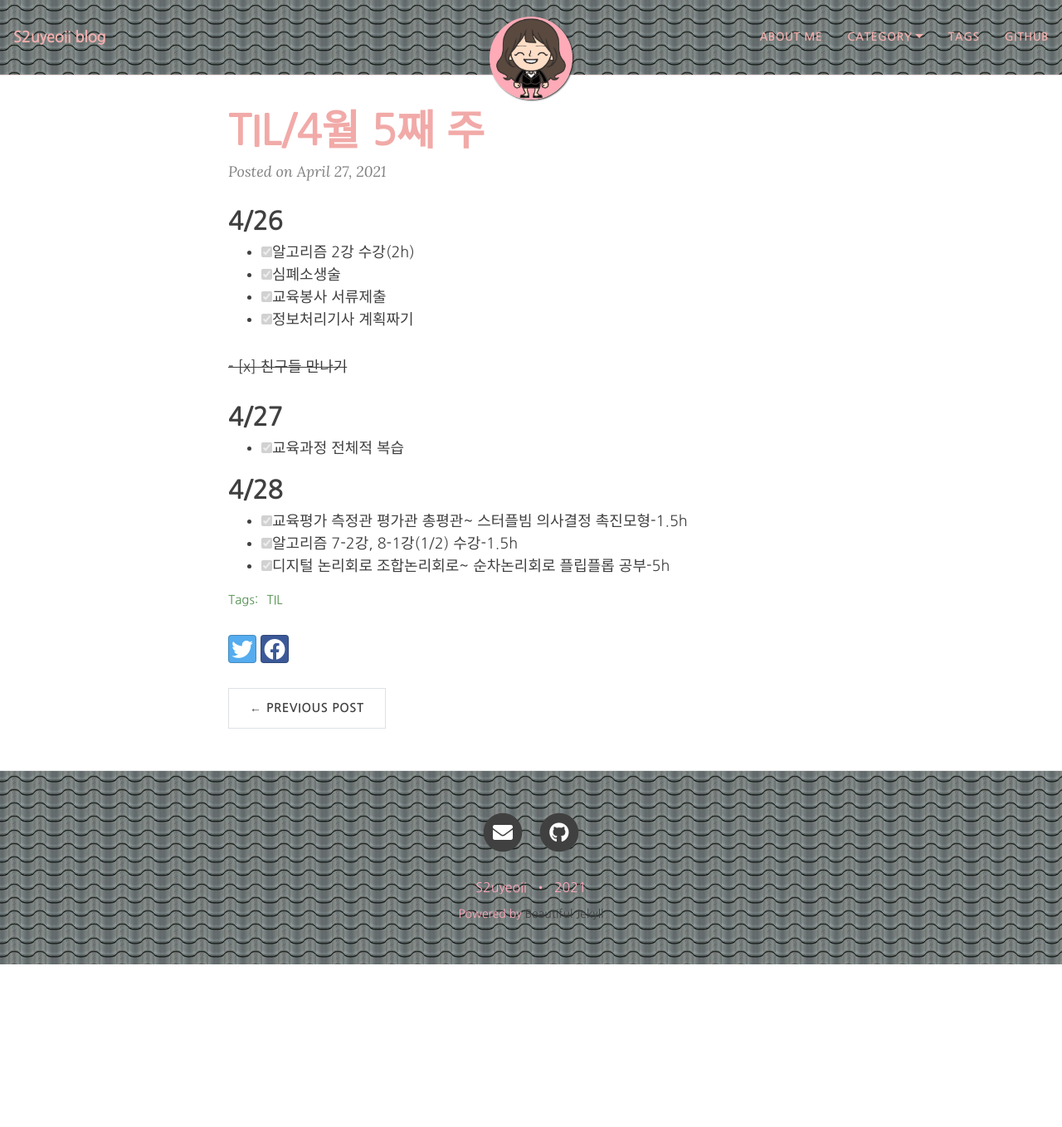
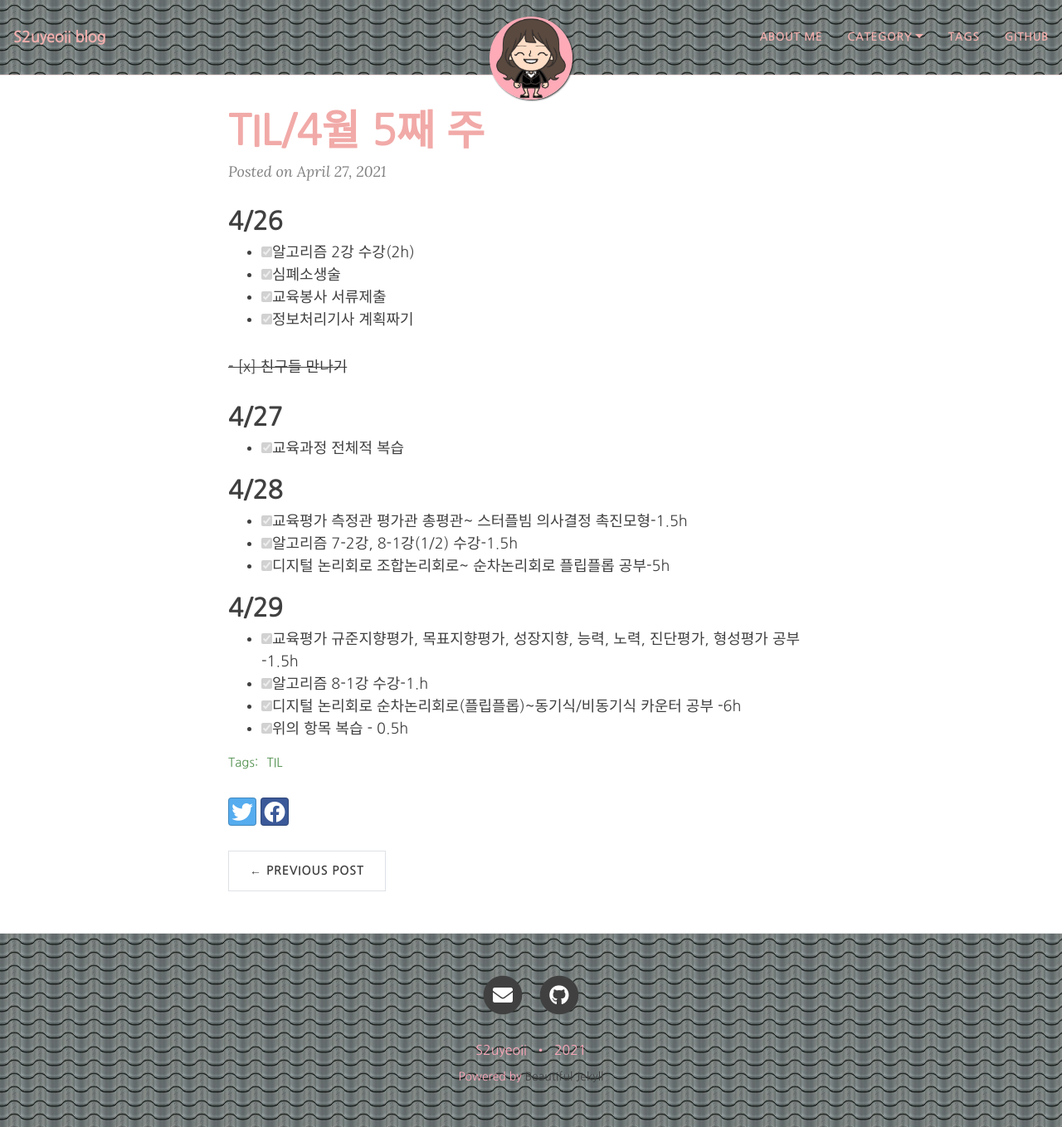
Before and after one commit to yeoneed/yeoneed.github.io, a Jekyll site: the page built from _posts/2021-04-27-TIL-4월 마지막주.md, in a window 1280 px wide and 1358 px high. Shown: the whole window at 83% size. Built offline with Jekyll 4.4.1, drawn with Linux system fonts in a browser that asks for light colours; nearby versions of some CDN libraries; some web fonts are replaced.

Commit message:
Update 2021-04-27-TIL-4월 마지막주.md

```diff
--- a/_posts/2021-04-27-TIL-4월 마지막주.md
+++ b/_posts/2021-04-27-TIL-4월 마지막주.md
@@ -25,3 +25,10 @@ category: [TIL]
 - [x] 교육평가 측정관 평가관 총평관~ 스터플빔 의사결정 촉진모형-1.5h
 - [x] 알고리즘 7-2강, 8-1강(1/2) 수강-1.5h
 - [x] 디지털 논리회로 조합논리회로~ 순차논리회로 플립플롭 공부-5h
+
+## 4/29
+
+- [x] 교육평가 규준지향평가, 목표지향평가, 성장지향, 능력, 노력, 진단평가, 형성평가 공부 -1.5h
+- [x] 알고리즘 8-1강 수강-1.h
+- [x] 디지털 논리회로 순차논리회로(플립플롭)~동기식/비동기식 카운터 공부 -6h
+- [x] 위의 항목 복습 - 0.5h
```
